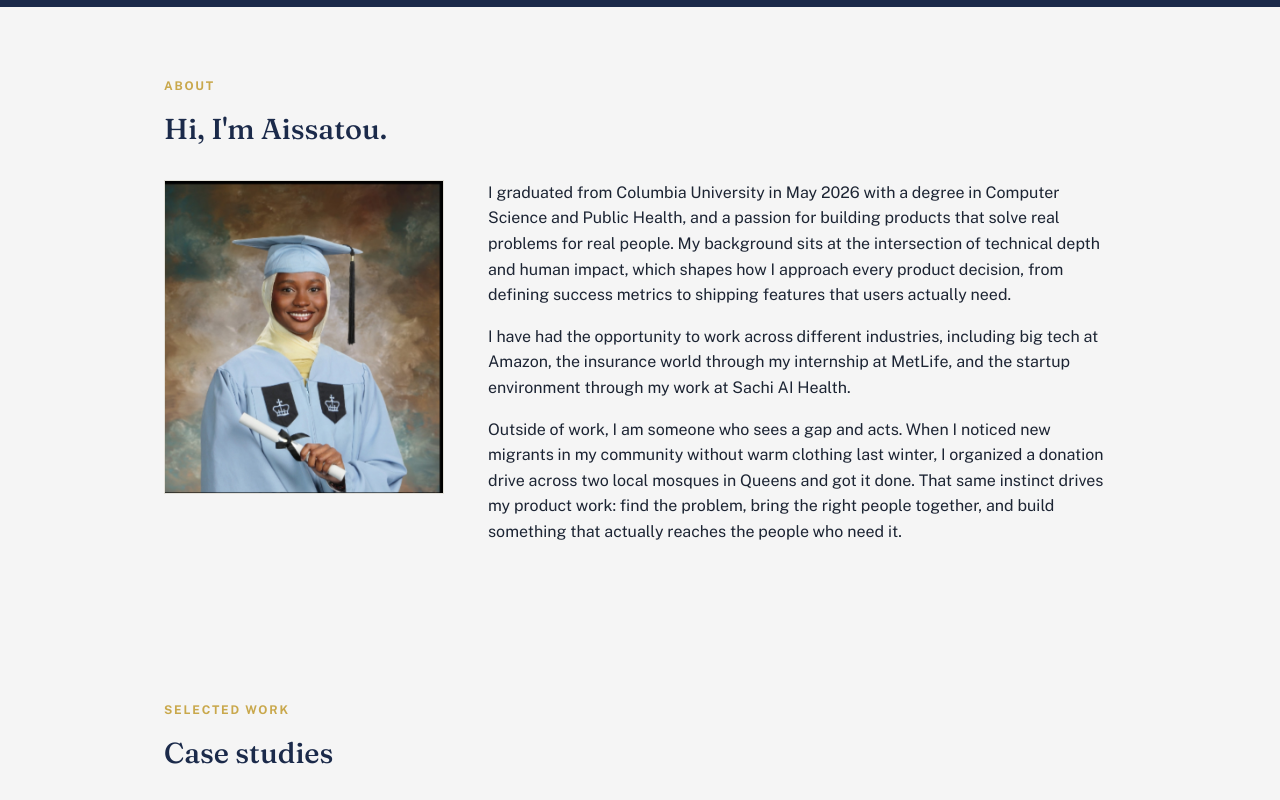
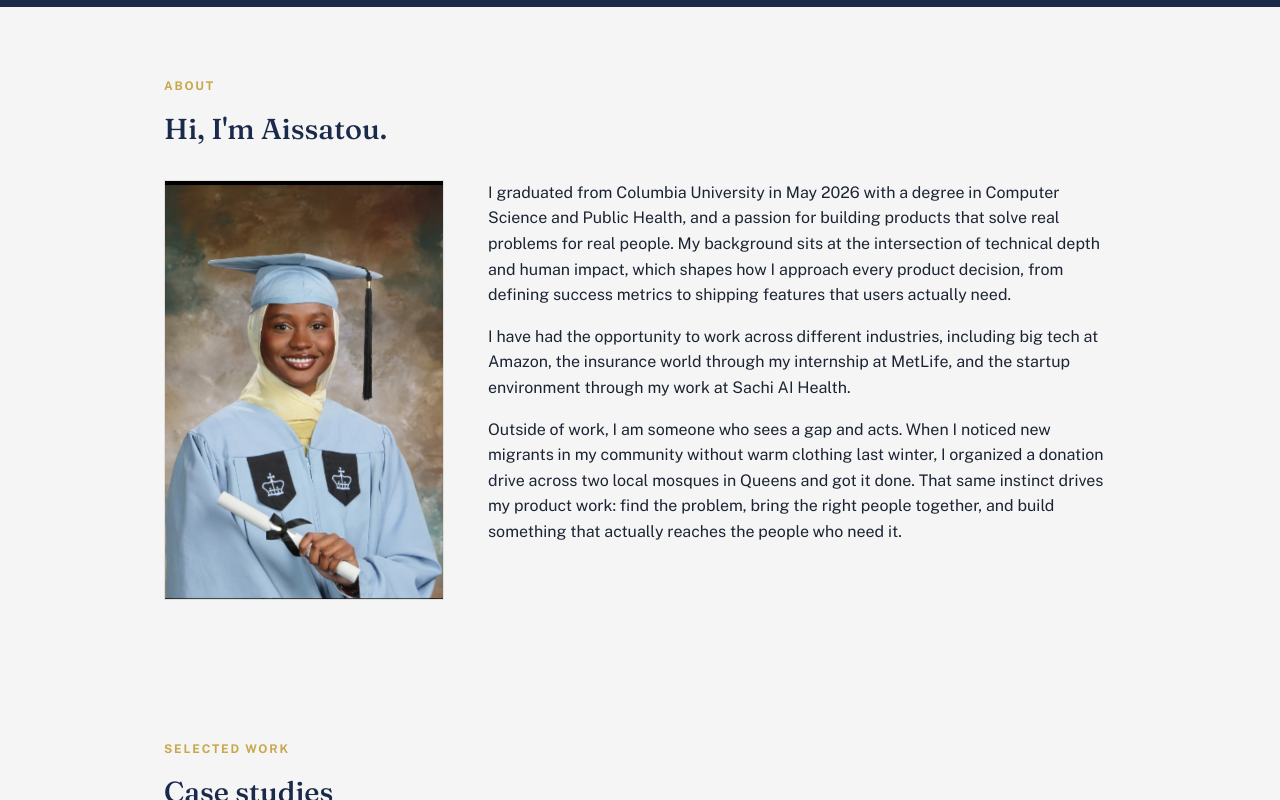
Before and after one commit to Aisa-hub/pm-portfolio, a plain HTML site: page index.html in a window 1280 px wide. Shown: the part 598-1398 px from the top of the page. Drawn offline with nearby package versions, Linux system fonts and the light colour scheme.

Commit message:
Update index.html
image change

```diff
--- a/index.html
+++ b/index.html
@@ -115,6 +115,8 @@
     }
     .about-photo {
       width: 100%;
+      height: 420px;          /* ← new: try 380–460px until it looks right */
+      object-fit: cover;      /* ← new: crops instead of stretching/squishing */
       border: 1px solid #e2e0d9;
       display: block;
     }
```
